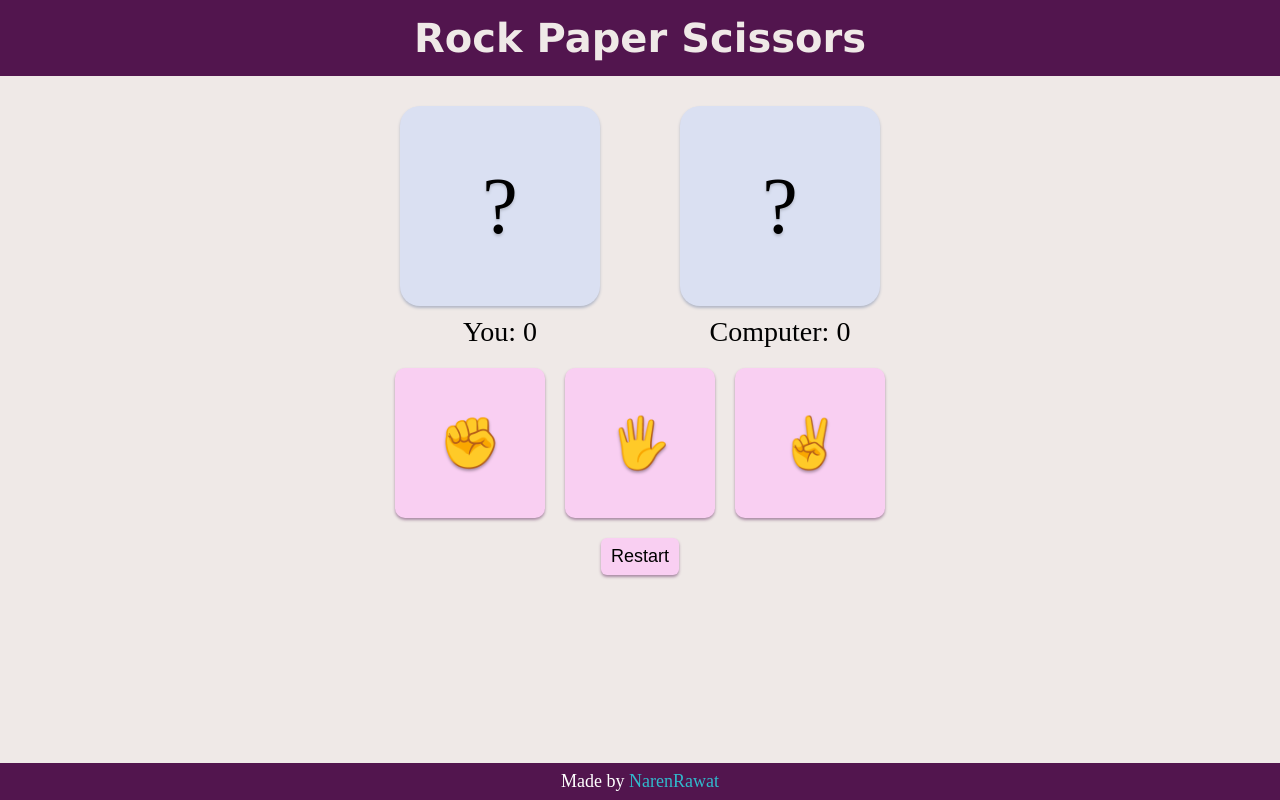
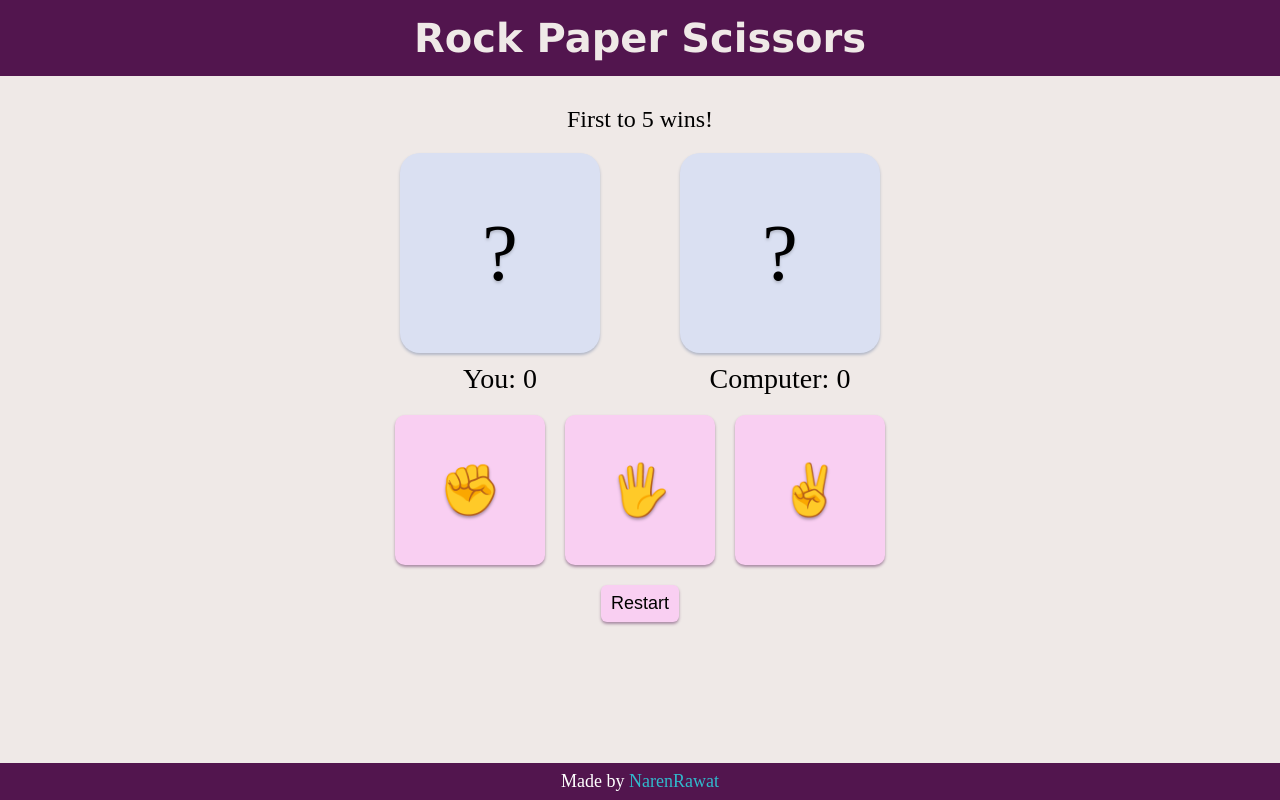
Before and after one commit to NarenRawat/rock-paper-scissors, a plain HTML site: page index.html in a window 1280 px wide. Drawn offline with Linux system fonts and the light colour scheme.

Commit message:
Show winning condition information at the top

```diff
--- a/index.html
+++ b/index.html
@@ -14,6 +14,7 @@
     </header>
 
     <main>
+        <div class="info">First to 5 wins!</div>
         <div class="choices">
             <div>
                 <div class="choice" id="player-choice">?</div>
--- a/style.css
+++ b/style.css
@@ -133,3 +133,7 @@ footer a{
     text-decoration: none;
     color: #31bacd;
 }
+
+.info {
+    font-size: 24px;
+}
```
